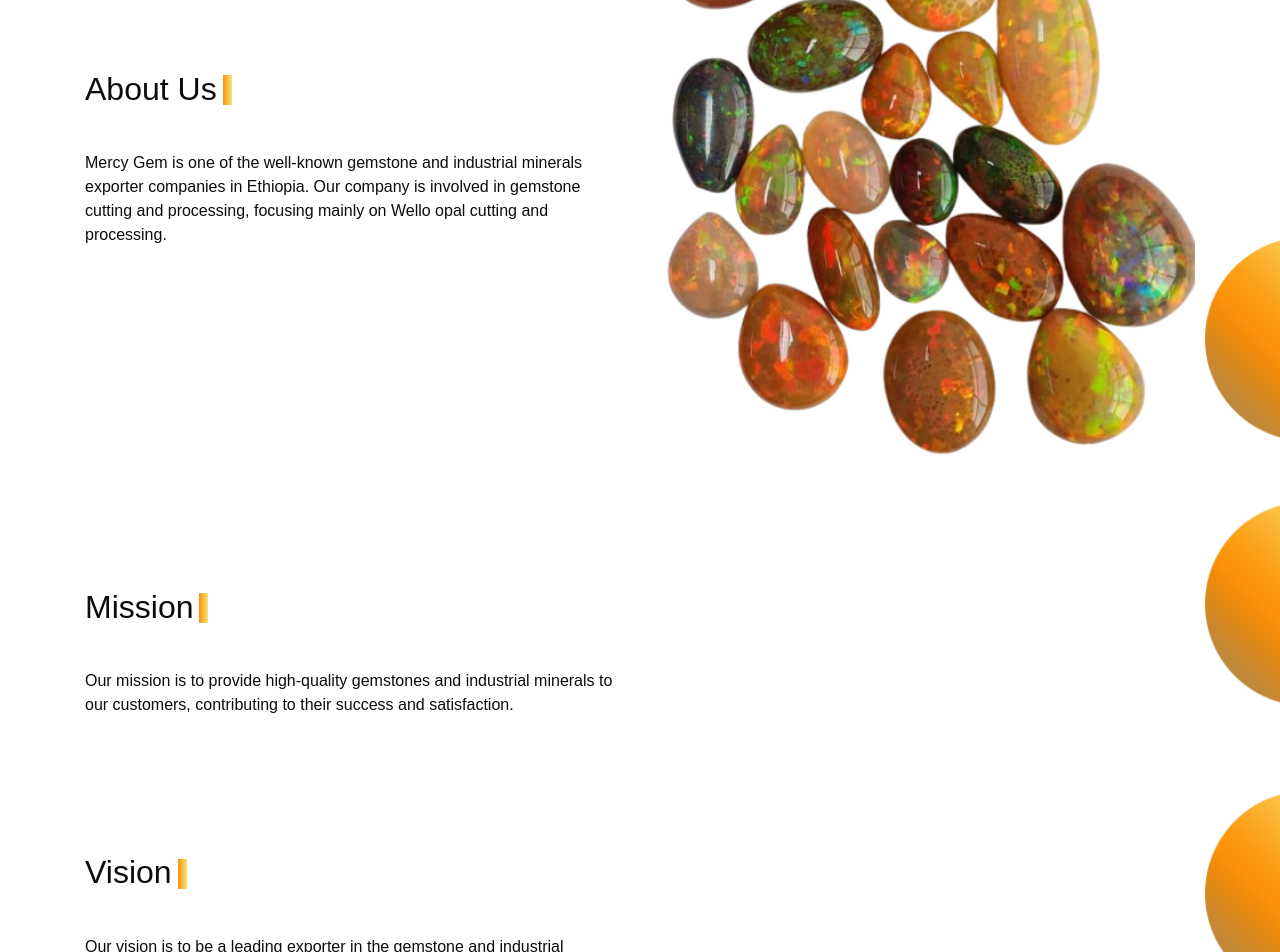
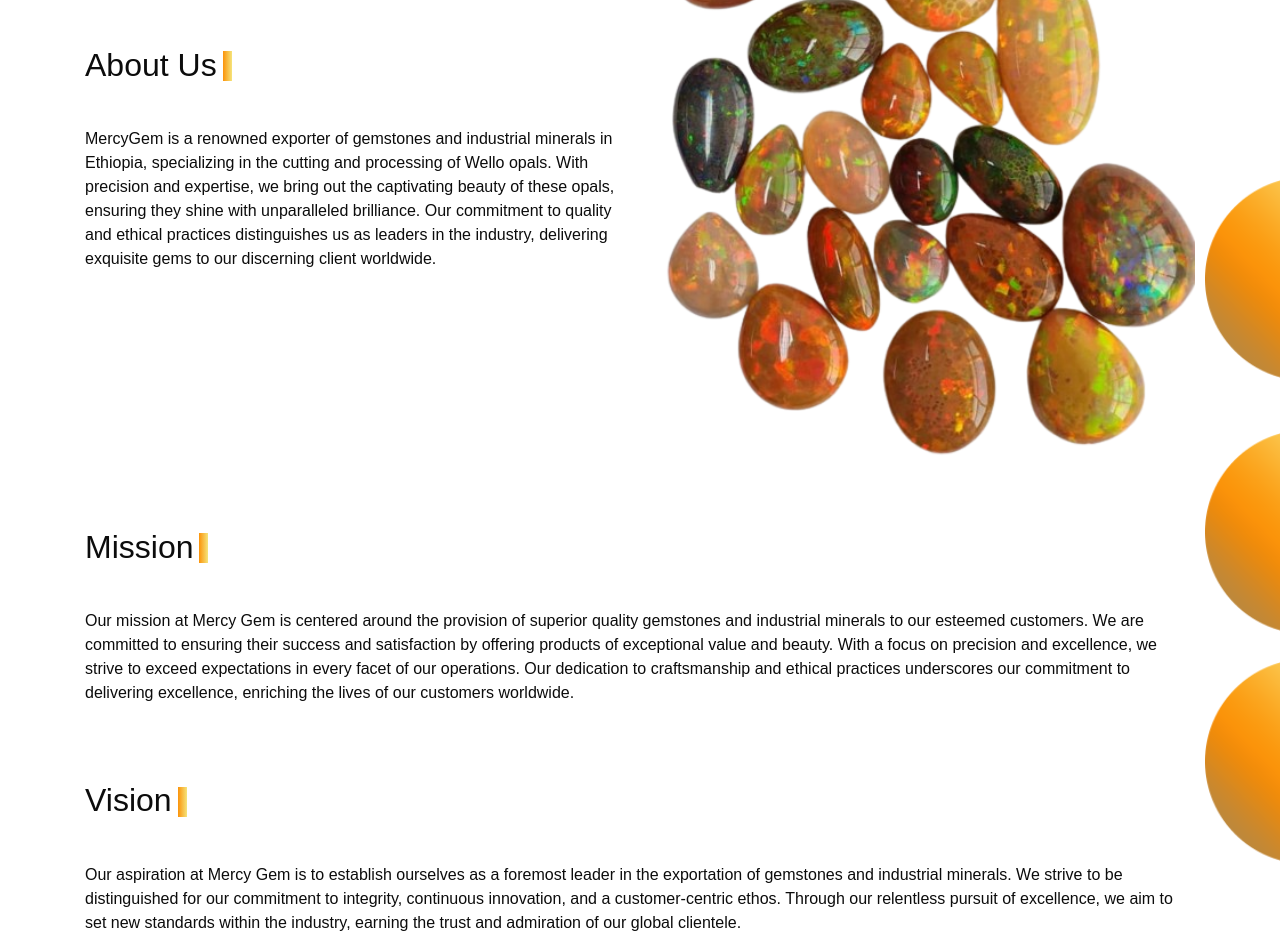
Before and after one commit to febtechdynamics/mercygemstone2, a React (Vite) app in the folder FrontEnd/: page /about in a window 1280 px wide. Shown: the part 300-1252 px from the top of the page. Built offline with nearby package versions, Linux system fonts and the light colour scheme; no server answers; a web font is replaced by a local one.

Commit message:
contact us ,about us and footer are changed

```diff
--- a/FrontEnd/public/css/style.css
+++ b/FrontEnd/public/css/style.css
@@ -17,15 +17,15 @@ body {
 }
 
 .layout_padding2-bottom {
-  padding-bottom: 45px;
+  padding-bottom: 15px;
 }
 
 .layout_padding-top {
-  padding-top: 75px;
+  padding-top: 25px;
 }
 
 .layout_padding-bottom {
-  padding-bottom: 75px;
+  padding-bottom: 15px;
 }
 
 .heading_container {
--- a/FrontEnd/src/components/about/About.jsx
+++ b/FrontEnd/src/components/about/About.jsx
@@ -1,44 +1,46 @@
-import React from 'react'
-import { Link } from 'react-router-dom';
-import aboutImg from "../../../public/images/about-img.png"
+import React from "react";
+import { Link } from "react-router-dom";
+import aboutImg from "../../../public/images/about-img.png";
 
 const About = () => {
   return (
     <>
       <section className="about_section layout_padding2-top layout_padding-bottom">
         <div className="design-box">
-      <img src="images/design-2.png" alt=""/>
+          <img src="images/design-2.png" alt="" />
         </div>
         <div className="container">
           <div className="row">
             <div className="col-md-6">
               <div className="detail-box">
                 <div className="heading_container">
-              <h2>
-                About Us
-              </h2>
+                  <h2>About Us</h2>
                 </div>
-            <p>Mercy Gem is one of known gemstone and industrial minerals exporter company in Ethiopia.
-                Our company is involved in gemstone cutting and processing focused mainly in Wello opal
-                cutting and processing.
+                <p>
+                  MercyGem is a renowned exporter of gemstones and industrial
+                  minerals in Ethiopia, specializing in the cutting and
+                  processing of Wello opals. With precision and expertise, we
+                  bring out the captivating beauty of these opals, ensuring they
+                  shine with unparalleled brilliance. Our commitment to quality
+                  and ethical practices distinguishes us as leaders in the
+                  industry, delivering exquisite gems to our discerning client
+                  worldwide.
                 </p>
                 <div>
-              <Link to="/about">
-                Read More
-              </Link>
+                  <Link to="/about">Read More</Link>
                 </div>
               </div>
             </div>
             <div className="col-md-6">
               <div className="img-box">
-            <img src={aboutImg} alt=""/>
+                <img src={aboutImg} alt="" />
               </div>
             </div>
           </div>
         </div>
       </section>
     </>
-  )
-}
+  );
+};
 
-export default About
+export default About;
--- a/FrontEnd/src/components/about/AboutDetail.jsx
+++ b/FrontEnd/src/components/about/AboutDetail.jsx
@@ -1,6 +1,6 @@
-import React from 'react';
-import { Link } from 'react-router-dom';
-import whatsapp from "../../../public/images/whatsapp.png"
+import React from "react";
+import { Link } from "react-router-dom";
+import whatsapp from "../../../public/images/whatsapp.png";
 
 const AboutDetail = () => {
   return (
@@ -21,8 +21,14 @@ const AboutDetail = () => {
                   <h2>About Us</h2>
                 </div>
                 <p>
-                  Mercy Gem is one of the well-known gemstone and industrial minerals exporter companies in Ethiopia.
-                  Our company is involved in gemstone cutting and processing, focusing mainly on Wello opal cutting and processing.
+                  MercyGem is a renowned exporter of gemstones and industrial
+                  minerals in Ethiopia, specializing in the cutting and
+                  processing of Wello opals. With precision and expertise, we
+                  bring out the captivating beauty of these opals, ensuring they
+                  shine with unparalleled brilliance. Our commitment to quality
+                  and ethical practices distinguishes us as leaders in the
+                  industry, delivering exquisite gems to our discerning client
+                  worldwide.
                 </p>
               </div>
             </div>
@@ -47,19 +53,26 @@ const AboutDetail = () => {
         <div className="container">
           <div className="row">
             {/* Mission Detail Box */}
-            <div className="col-md-6">
+            <div className="col-md-12">
               <div className="detail-box">
                 <div className="heading_container">
                   <h2>Mission</h2>
                 </div>
                 <p>
-                  Our mission is to provide high-quality gemstones and industrial minerals to our customers, contributing to their success and satisfaction.
+                  Our mission at Mercy Gem is centered around the provision of
+                  superior quality gemstones and industrial minerals to our
+                  esteemed customers. We are committed to ensuring their success
+                  and satisfaction by offering products of exceptional value and
+                  beauty. With a focus on precision and excellence, we strive to
+                  exceed expectations in every facet of our operations. Our
+                  dedication to craftsmanship and ethical practices underscores
+                  our commitment to delivering excellence, enriching the lives
+                  of our customers worldwide.
                 </p>
               </div>
             </div>
             <div className="col-md-6">
-              <div className="img-box">
-              </div>
+              <div className="img-box"></div>
             </div>
           </div>
         </div>
@@ -71,19 +84,24 @@ const AboutDetail = () => {
 
         <div className="container">
           <div className="row">
-            <div className="col-md-6">
+            <div className="col-md-12">
               <div className="detail-box">
                 <div className="heading_container">
                   <h2>Vision</h2>
                 </div>
                 <p>
-                  Our vision is to be a leading exporter in the gemstone and industrial minerals industry, recognized for our integrity, innovation, and customer-centric approach.
+                  Our aspiration at Mercy Gem is to establish ourselves as a
+                  foremost leader in the exportation of gemstones and industrial
+                  minerals. We strive to be distinguished for our commitment to
+                  integrity, continuous innovation, and a customer-centric
+                  ethos. Through our relentless pursuit of excellence, we aim to
+                  set new standards within the industry, earning the trust and
+                  admiration of our global clientele.
                 </p>
               </div>
             </div>
             <div className="col-md-6">
-              <div className="img-box">
-              </div>
+              <div className="img-box"></div>
             </div>
           </div>
         </div>
--- a/FrontEnd/src/components/client/client.css
+++ /dev/null
@@ -1,46 +0,0 @@
-/* Target the carousel container */
-#carouselExampleControls {
-    overflow: hidden; /* Hide slides outside the viewport */
-  }
-
-  /* Animate slides with a smooth transition */
-  .carousel-item {
-    transition: transform 1s ease-out;
-  }
-
-  /* Position slides horizontally */
-  .carousel-item.active,
-  .carousel-item-next,
-  .carousel-item-prev {
-    display: flex; /* Ensure slides are treated as flex items */
-  }
-
-  /* Move active slide to the center */
-  .carousel-item.active {
-    transform: translateX(0);
-  }
-
-  /* Position next and previous slides off-screen */
-  .carousel-item-next {
-    transform: translateX(100%);
-  }
-
-  .carousel-item-prev {
-    transform: translateX(-100%);
-  }
-
-  /* Override Bootstrap's default carousel controls positioning */
-  .carousel-control-prev,
-  .carousel-control-next {
-    position: absolute;
-    top: 50%;
-    transform: translateY(-50%);
-  }
-
-  .carousel-control-prev {
-    left: 0;
-  }
-
-  .carousel-control-next {
-    right: 0;
-  }
--- a/FrontEnd/src/components/footer/Footer.jsx
+++ b/FrontEnd/src/components/footer/Footer.jsx
@@ -42,7 +42,7 @@ const Footer = () => {
                 <div className="info_contact">
                   <Link to="/">
                     <img src={phoneIcon} alt="Phone" />
-                    <span>+01 1234567890</span>
+                    <span>+251967272727</span>
                   </Link>
                 </div>
               </div>
@@ -50,7 +50,7 @@ const Footer = () => {
                 <div className="info_contact">
                   <Link to="/">
                     <img src={mailIcon} alt="Email" />
-                    <span>demo@gmail.com</span>
+                    <span>mercygems109@gmail.com</span>
                   </Link>
                 </div>
               </div>
--- a/FrontEnd/src/components/home/Home.jsx
+++ b/FrontEnd/src/components/home/Home.jsx
@@ -1,5 +1,4 @@
 import About from "../about/About";
-import Client from "../client/Client";
 import Youtube from "../youtube/Youtube";
 import Slider from "../slider/Slider";
 import GemstoneItems from "../gemstonItems/GemstoneItems";
@@ -13,7 +12,6 @@ const Home = () => {
       <IndustrialItems />
       <About />
       <Youtube />
-      <Client />
     </div>
   );
 };
--- a/FrontEnd/src/components/youtube/Youtube.jsx
+++ b/FrontEnd/src/components/youtube/Youtube.jsx
@@ -1,23 +1,30 @@
-import React from 'react'
+import React from "react";
 
 const Youtube = () => {
   return (
     <>
       <section className="ring_section layout_padding">
         <div className="design-box">
-      <img src="images/design-1.png" alt=""/>
+          <img src="images/design-1.png" alt="" />
         </div>
         <div className="container">
           <div className="ring_container layout_padding2">
             <div>
-          <iframe width="100%" height="400" src="https://www.youtube.com/embed/kYOP52BUZTI?si=xUqYfxVJppZ0ZX38" title="YouTube video player" frameborder="0" allow="accelerometer; autoplay; clipboard-write; encrypted-media; gyroscope; picture-in-picture; web-share" allowfullscreen>
-          </iframe>
+              <iframe
+                width="100%"
+                height="400"
+                src="https://www.youtube.com/embed/spT3gL0O7P4"
+                title="YouTube video player"
+                frameborder="0"
+                allow="accelerometer; autoplay; clipboard-write; encrypted-media; gyroscope; picture-in-picture; web-share"
+                allowfullscreen
+              ></iframe>
             </div>
           </div>
         </div>
       </section>
     </>
-  )
-}
+  );
+};
 
-export default Youtube
+export default Youtube;
```
Also changed, not shown: FrontEnd/src/components/client/Client.jsx (deleted, +0 -79 lines). Lines whose indentation alone changed are shown as unchanged.
